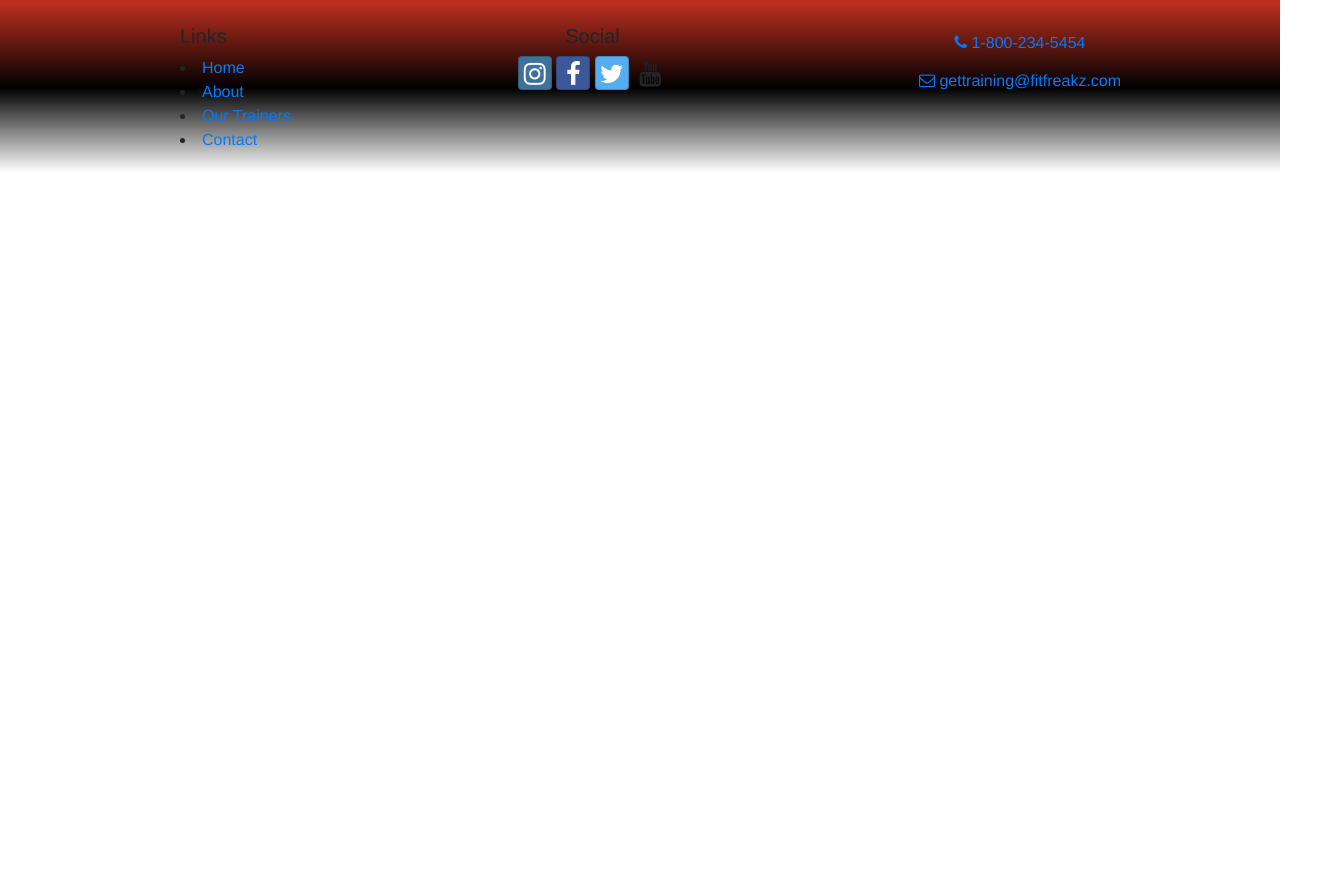
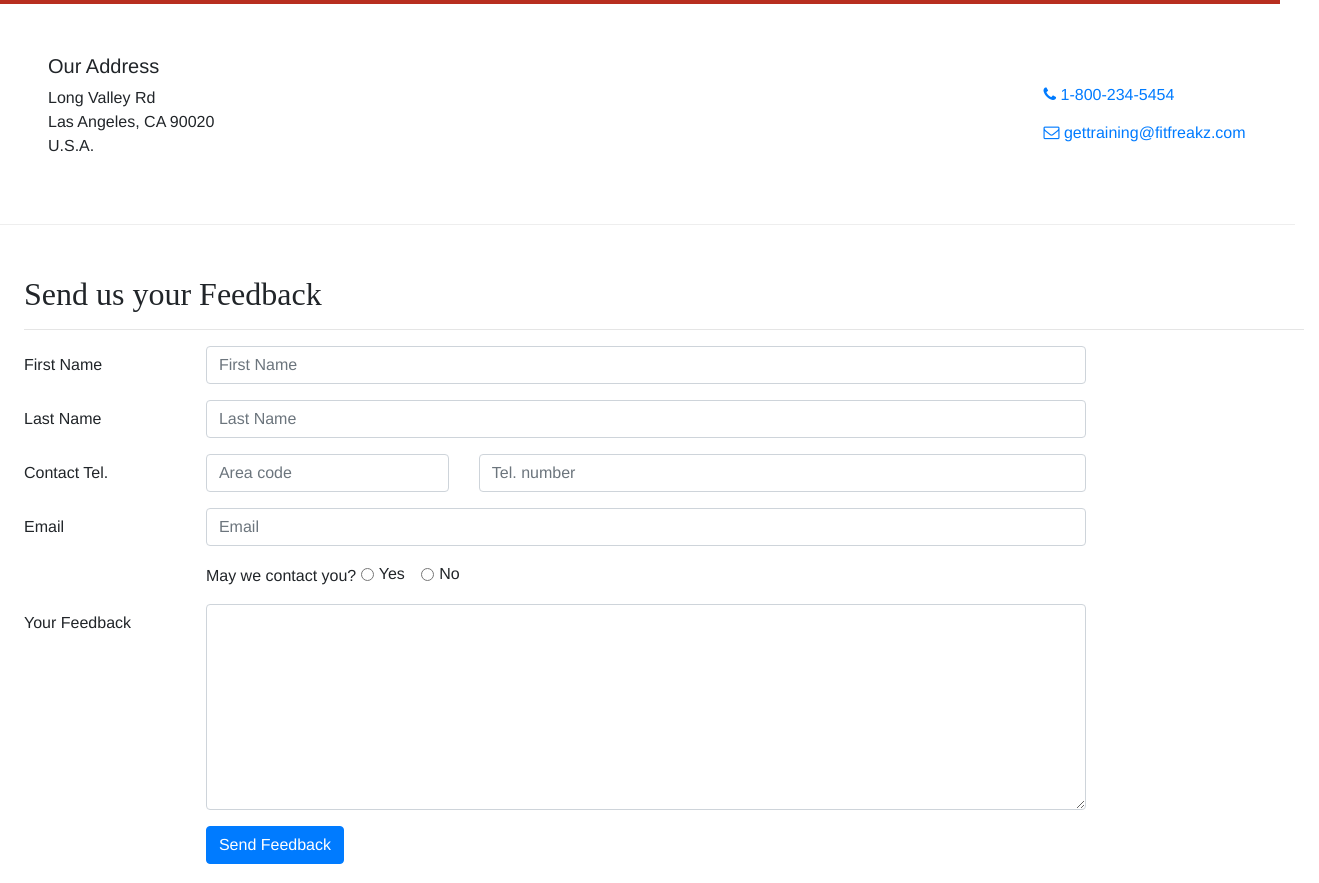
Before and after one commit to Avelez15/portfolio-project-FitFreakz, a website: page contactus.html in a window 1280 px wide. Shown: the part 318-1201 px from the top of the page, 1319 px wide, since content can reach past the window. Before the commit the page ends 800 px from the top, so only its background shows below. Drawn offline with nearby package versions, Linux system fonts and the light colour scheme.

Commit message:
added links and updated contact page

```diff
--- a/contactus.html
+++ b/contactus.html
@@ -64,6 +64,91 @@
 
     <!--site content-->
 
+    <div class="row row-content align-items-center">
+        <div class="col-sm-4 ml-5">
+            <h5>Our Address</h5>
+            <address>
+                Long Valley Rd<br />
+                Las Angeles, CA 90020<br />
+                U.S.A.
+            </address>
+        </div>
+        <div class="col offset-md-5">
+            <a role="button" class="btn btn-link" href="tel:+1-800-234-5454"><i class="fa fa-phone"></i> 1-800-234-5454
+            </a><br>
+            <a role="button" class="btn btn-link" href="mailto:gettraining@fitfreakz.com"><i class="fa fa-envelope-o"></i>
+                gettraining@fitfreakz.com</a>
+        </div>
+    </div>
+
+    <div class="row row-content">
+        <div class="col-12 ml-4">
+            <h2>Send us your Feedback</h2>
+            <hr />
+        </div>
+        <div class="col-md-10 ml-4">
+            <form>
+                <div class="form-group row">
+                    <label for="firstName" class="col-md-2 col-form-label">First Name</label>
+                    <div class="col-md-10">
+                        <input type="text" class="form-control" id="firstName" name="firstName"
+                            placeholder="First Name" />
+                    </div>
+                </div>
+                <div class="form-group row">
+                    <label for="lastName" class="col-md-2 col-form-label">Last Name</label>
+                    <div class="col-md-10">
+                        <input type="text" class="form-control" id="lastName" name="lastName"
+                            placeholder="Last Name" />
+                    </div>
+                </div>
+                <div class="form-group row">
+                    <label for="areaCode" class="col-md-2 col-form-label">Contact Tel.</label>
+                    <div class="col-5 col-md-3">
+                        <input type="tel" class="form-control" id="areaCode" name="areaCode"
+                            placeholder="Area code" />
+                    </div>
+                    <div class="col-7">
+                        <input type="tel" class="form-control" name="telNum" placeholder="Tel. number" />
+                    </div>
+                </div>
+                <div class="form-group row">
+                    <label for="email" class="col-md-2 col-form-label">Email</label>
+                    <div class="col-md-10">
+                        <input type="email" class="form-control" id="email" name="email" placeholder="Email" />
+                    </div>
+                </div>
+                <div class="form-group row">
+                    <div class="col offset-md-2">
+                        May we contact you?
+                        <div class="form-check form-check-inline">
+                            <input type="radio" class="form-check-input" id="contactYes" name="contactRadios"
+                                value="yes" />
+                            <label for="contactYes" class="form-check-label">Yes</label>
+                        </div>
+                        <div class="form-check form-check-inline">
+                            <input type="radio" class="form-check-input" id="contactNo" name="contactRadios"
+                                value="no" />
+                            <label for="contactNo" class="form-check-label">No</label>
+                        </div>
+                    </div>
+                </div>
+                <div class="form-group row">
+                    <label for="feedback" class="col-md-2 col-form-label">Your Feedback</label>
+                    <div class="col-md-10">
+                        <textarea class="form-control" id="feedback" name="feedback" rows="8"></textarea>
+                    </div>
+                </div>
+                <div class="form-group row">
+                    <div class="offset-md-2 col-md-10">
+                        <button type="submit" class="btn btn-primary">Send Feedback</button>
+                    </div>
+                </div>
+            </form>
+        </div>
+    </div>
+</div>
+
     <footer class="site-footer">
         <div class="container">
             <div class="row">
@@ -71,7 +156,7 @@
                     <h5>Links</h5>
                     <li><a href="index.html">Home</a></li>
                     <li><a href="aboutus.html">About</a></li>
-                    <li><a href="#">Our Trainers</a></li>
+                    <li><a href="ourtrainers.html">Our Trainers</a></li>
                     <li><a href="#">Contact</a></li>
                 </div>
                 <div class="col-6 col-sm-5 text-center">
```
Also changed, not shown: aboutus.html (+4 -4 lines), index.html (+6 -6 lines).
